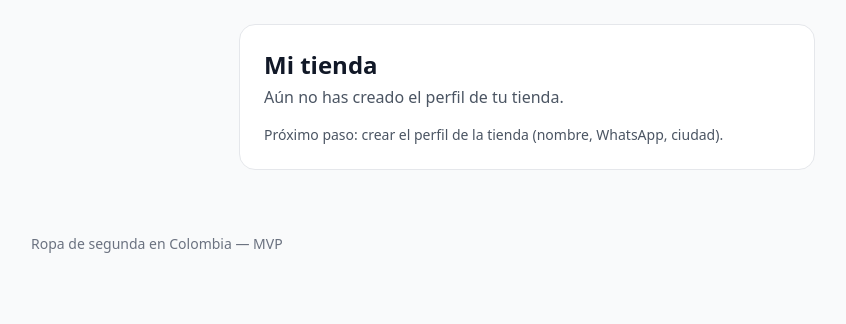
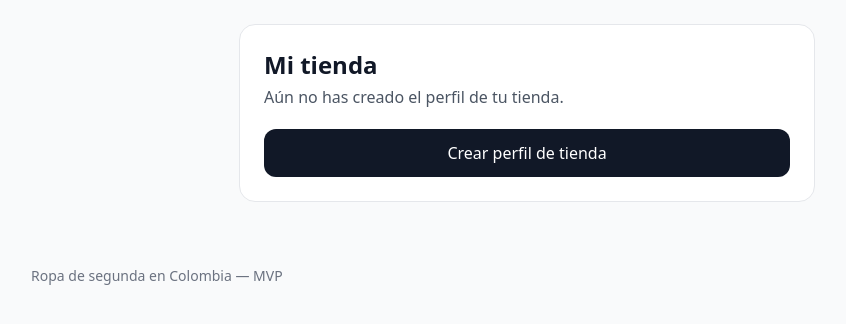
Before and after one commit to StefanyNoguera/recloset, a Django app: page /mi-tienda/ in a window 1280 px wide. Shown: the part 61-385 px from the top of the page, without its empty margins (113-959 px from the left). Run offline with Django 5.2, Linux system fonts and the light colour scheme; the visitor is signed in with stand-in values (Sample User, id 1); data that the repository does not hold is empty; some libraries are stand-ins or nearby versions.

Commit message:
Add CTA button to create store profile from my_store_no_profile

```diff
--- a/market/templates/market/my_store_no_profile.html
+++ b/market/templates/market/my_store_no_profile.html
@@ -7,8 +7,9 @@
     <h1 class="text-2xl font-semibold">Mi tienda</h1>
     <p class="text-gray-600 mt-1">Aún no has creado el perfil de tu tienda.</p>
 
-    <p class="mt-4 text-sm text-gray-600">
-      Próximo paso: crear el perfil de la tienda (nombre, WhatsApp, ciudad).
-    </p>
+    <a href="{% url 'create_store_profile' %}"
+      class="mt-5 inline-flex w-full items-center justify-center rounded-xl bg-gray-900 text-white font-medium py-3 hover:opacity-90 transition">
+      Crear perfil de tienda
+    </a>
   </div>
 {% endblock %}
```
